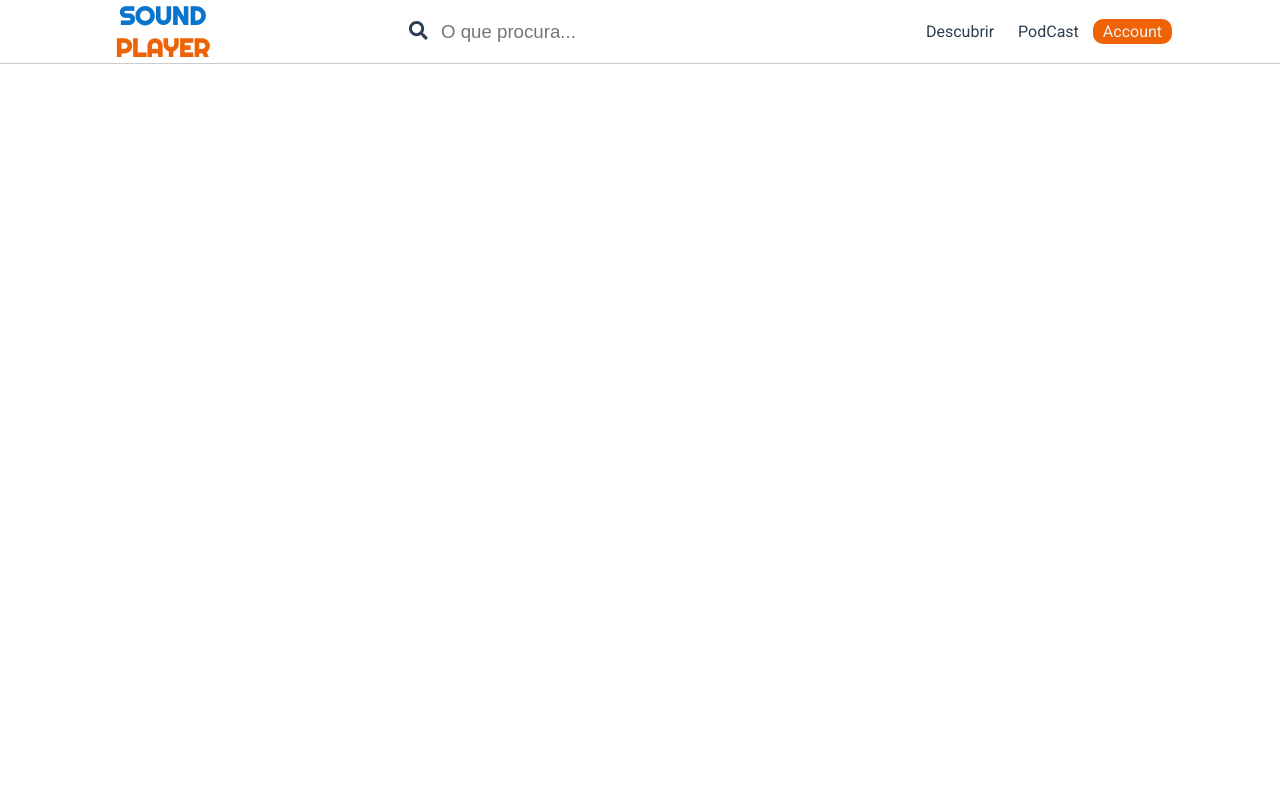
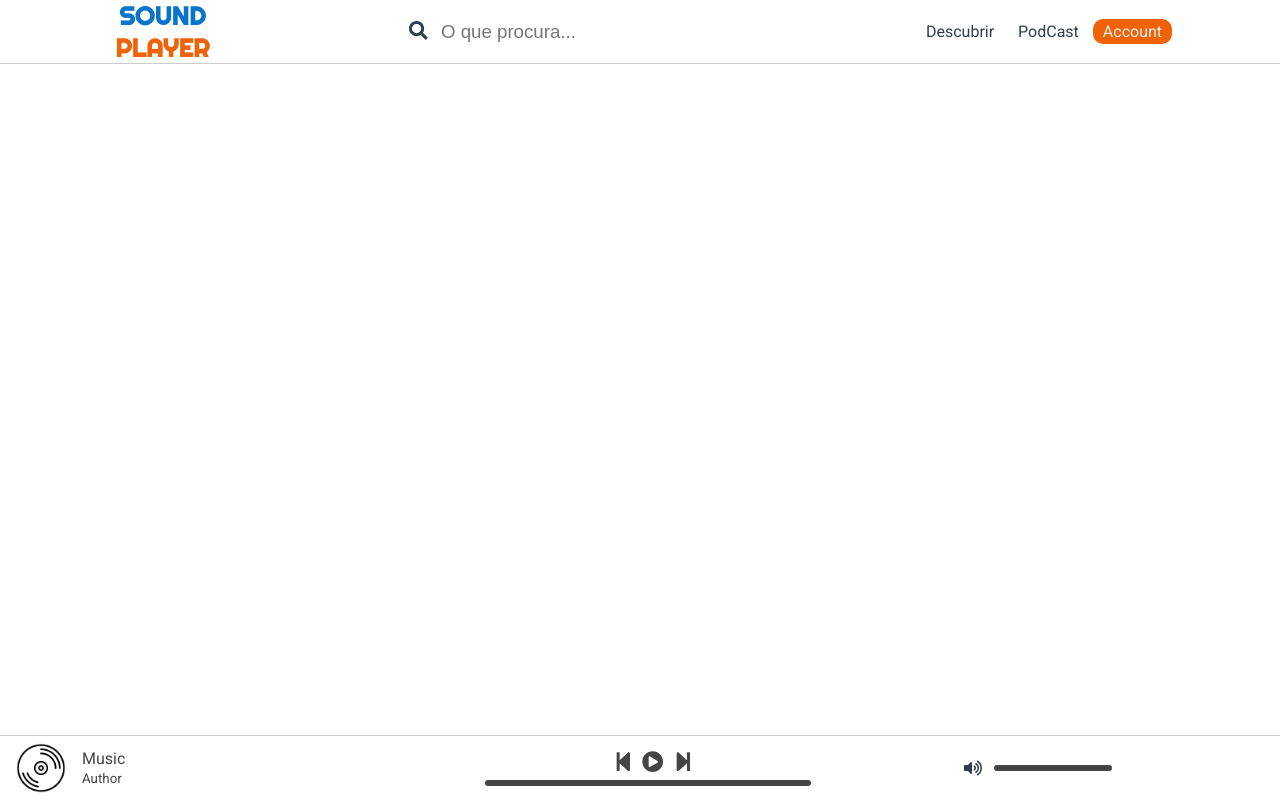
Before and after one commit to acidiney/sound-player, a Vue app: page / in a window 1280 px wide. Built offline with nearby package versions, Linux system fonts and the light colour scheme.

Commit message:
Player ui base

```diff
--- a/src/App.vue
+++ b/src/App.vue
@@ -2,15 +2,18 @@
   <div id="app">
     <app-menu />
     <router-view/>
+    <app-player />
   </div>
 </template>
 <script>
 import Menu from '@/components/Menu'
+import Player from '@/components/Player'
 
 export default {
   name: 'app',
   components: {
-    'app-menu': Menu
+    'app-menu': Menu,
+    'app-player': Player
   }
 }
 </script>
--- a/src/components/Player.vue
+++ b/src/components/Player.vue
@@ -0,0 +1,99 @@
+<template>
+  <div id="player">
+    <div class="thumb">
+      <img src="../assets/cd.png" alt="cd" height="50" width="50">
+      <p>
+        <span> Music </span> <br />
+        <small> Author </small>
+      </p>
+    </div>
+    <div class="player">
+      <div class="config">
+        <ul>
+          <li><font-awesome-icon icon="step-backward"  /></li>
+          <li><font-awesome-icon icon="play-circle"  /></li>
+          <li><font-awesome-icon icon="step-forward"  /></li>
+        </ul>
+        <div class="sound-current"></div>
+      </div>
+    </div>
+    <div class="comp">
+      <font-awesome-icon icon="volume-up"/>
+      <div class="volume-current"></div>
+    </div>
+  </div>
+</template>
+<style lang="scss" scoped>
+ div#player {
+   position: fixed;
+   bottom: 0;
+   border-top: 1px solid #ccc;
+   width: 100%;
+   height: 4pc;
+   display: flex;
+    .thumb {
+      flex:1;
+      text-align: left;
+      display: flex;
+      align-items: center;
+      justify-items: flex-end;
+      padding: 0 0 0 1pc;
+
+      p {
+        padding-left: 1pc;
+        color: #444;
+        font-weight: 500;
+        small {
+          font-weight: 100;
+        }
+      }
+    }
+    .player {
+      flex: 2;
+      display: flex;
+      align-items: center;
+      justify-items: center;
+      .config {
+        width: 100%;
+        ul {
+          li {
+            list-style: none;
+            display: inline;
+            font-size: 16pt;
+            padding-left: 10px;
+            cursor: pointer;
+            color:#444;
+          }
+          margin-top: 0px;
+          margin-bottom: 5px;
+          margin-left: 0;
+          margin-right: 0;
+          padding: 0;
+        }
+        .sound-current {
+          width: 20pc;
+          border:3px solid #444;
+          margin: 0 auto;
+          border-radius: 10px;
+        }
+      }
+    }
+    .comp {
+      flex: 1;
+      display: flex;
+      align-items: center;
+      justify-items: center;
+
+      svg {
+        cursor:pointer;
+      }
+      .volume-current {
+        width: 7pc;
+        border:3px solid #444;
+        margin-left: 12px;
+        cursor: pointer;
+        border-radius: 10px;
+      }
+    }
+ }
+</style>
--- a/src/main.js
+++ b/src/main.js
@@ -1,6 +1,6 @@
 import Vue from 'vue'
 import { library } from '@fortawesome/fontawesome-svg-core'
-import { faSearch } from '@fortawesome/free-solid-svg-icons'
+import { faSearch, faPlayCircle, faStepBackward, faStepForward, faVolumeUp } from '@fortawesome/free-solid-svg-icons'
 import { FontAwesomeIcon } from '@fortawesome/vue-fontawesome'
 
 import App from './App.vue'
@@ -10,7 +10,7 @@ import store from './store'
 import './assets/global.css'
 import './registerServiceWorker'
 
-library.add([faSearch])
+library.add([faSearch, faPlayCircle, faStepBackward, faStepForward, faVolumeUp])
 Vue.component('font-awesome-icon', FontAwesomeIcon)
 
 Vue.config.productionTip = false
```
Also changed, not shown: src/assets/cd.png (added).
